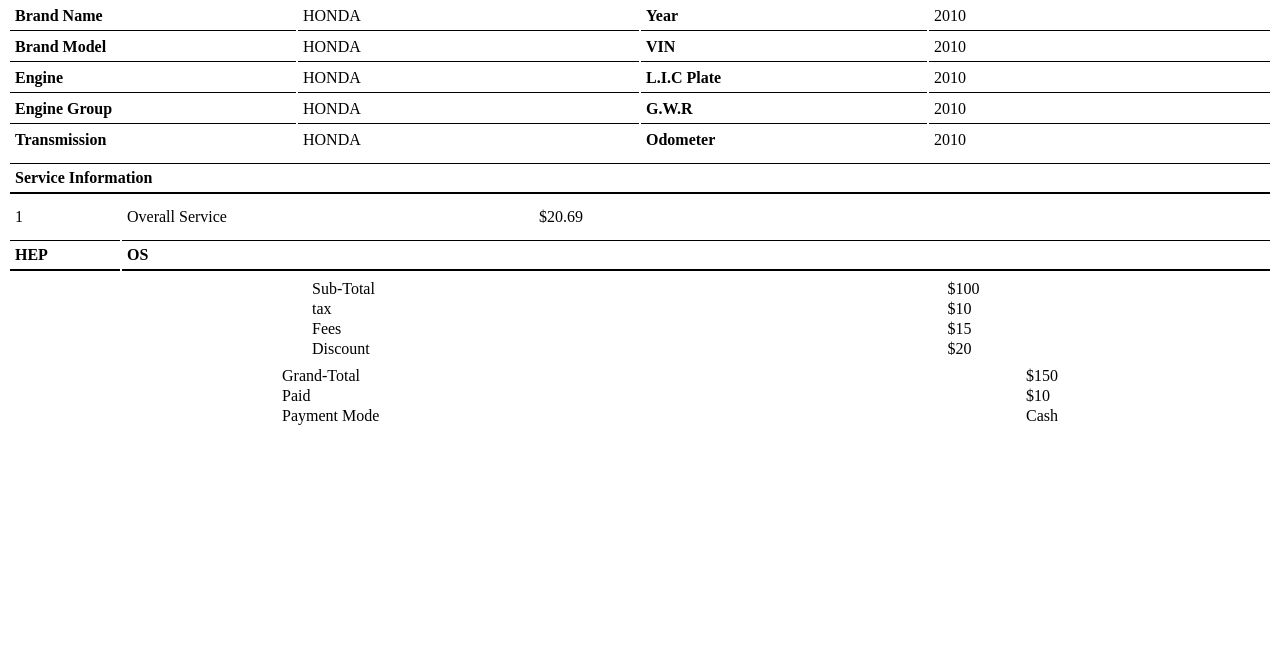
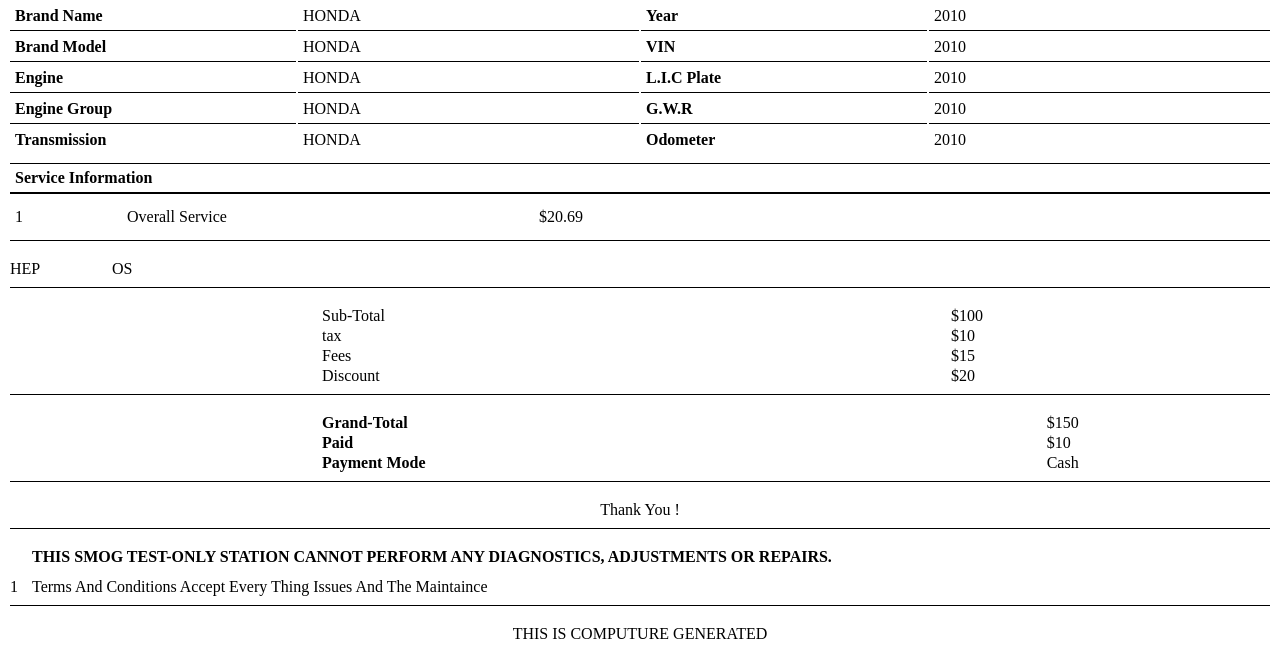
Before and after one commit to Vinutha-B-M/Zoona_API_Python, a Django app: template templates/order_template.html in a window 1280 px wide. Shown: the part 572-1225 px from the top of the page. Before the commit the page ends 997 px from the top, so only its background shows below. Run offline with Django 3.2, Linux system fonts and the light colour scheme; the template is opened without the code that fills it, so the values that code supplies are empty.

Commit message:
order list restructure

```diff
--- a/templates/order_template.html
+++ b/templates/order_template.html
@@ -225,31 +225,41 @@
         </table>
         <table class="table">
             <tr>
-                <td class="c" style="width: 100px;">HEP</td>
-                <td class="c">OS</td>
+                <td style="width: 100%;"></td>
             </tr>
         </table>
         <table class="table">
             <tr>
-                <td class="zz" style="width: 300px;"></td>
+                <td class="zz" style="width: 100px;">HEP</td>
+                <td class="zz">OS</td>
+            </tr>
+        </table>
+        <table class="table">
+            <tr>
+                <td style="width: 100%;"></td>
+            </tr>
+        </table>
+        <table class="table">
+            <tr>
+                <td class="zz" style="width: 310px;"></td>
                 <td class="zz" >Sub-Total</td>
                 <td class="zz" >$100</th>
 
             </tr>
             <tr>
-                <td  class="zz" style="width: 300px;"></td>
+                <td  class="zz" style="width: 310px;"></td>
                 <td class="zz">tax</td>
                 <td class="zz">$10</th>
 
             </tr>
             <tr>
-                <td class="zz" style="width: 300px;"></td>
+                <td class="zz" style="width: 310px;"></td>
                 <td class="zz" >Fees</td>
                 <td class="zz" >$15</th>
 
             </tr>
             <tr>
-                <td class="zz" style="width: 300px;"></td>
+                <td class="zz" style="width: 310px;"></td>
                 <td class="zz" >Discount</td>
                 <td class="zz" >$20</th>
 
@@ -257,23 +267,65 @@
         </table>
         <table class="table">
             <tr>
-                <td class="zz" style="width: 27px;"></td>
-                <td class="zz" >Grand-Total</td>
+                <td style="width: 100%;"></td>
+            </tr>
+        </table>
+        <table class="table">
+            <tr>
+                <td class="zz" style="width: 310px;"></td>
+                <td class="zz" style="font-weight: bold;" >Grand-Total</td>
                 <td class="zz" >$150</th>
 
             </tr>
             <tr>
-                <td  class="zz" style="width: 270px;"></td>
-                <td class="zz">Paid</td>
+                <td  class="zz" style="width: 310px;"></td>
+                <td class="zz" style="font-weight: bold;" >Paid</td>
                 <td class="zz">$10</th>
 
             </tr>
             <tr>
-                <td class="zz" style="width: 270px;"></td>
-                <td class="zz" >Payment Mode</td>
+                <td class="zz" style="width: 310px;"></td>
+                <td class="zz" style="font-weight: bold;"  >Payment Mode</td>
                 <td class="zz" >Cash</th>
 
             </tr>
+        </table>
+        <table class="table">
+            <tr>
+                <td style="width: 100%;"></td>
+            </tr>
+        </table>
+        <table class="table">
+            <tr>
+                <td class="zz" style="text-align: center;"> Thank You !</td>
+            </tr>
+        </table>
+        <table class="table">
+            <tr>
+                <td style="width: 100%;"></td>
+            </tr>
+        </table>
+
+        <table class="table">
+            <tr>
+                <td class="zz" style="padding-bottom: 10px;"></td>
+                <td class="zz" style="font-weight:bold;padding-bottom: 10px;">THIS SMOG TEST-ONLY STATION CANNOT PERFORM ANY DIAGNOSTICS, ADJUSTMENTS OR REPAIRS.</td>
+            </tr>
+            <tr>
+                <td class="zz" style="width: 20px;">1</td>
+                <td class="zz">Terms And Conditions Accept Every Thing Issues And The Maintaince</td>
+            </tr>
+        </table>
+        <table class="table">
+            <tr>
+                <td style="width: 100%;"></td>
+            </tr>
+        </table>
+        <table class="table">
+            <tr>
+                <td class="zz" style="text-align: center;">THIS IS COMPUTURE GENERATED </td>
+            </tr>
+
         </table>
     </div>
 </div>
```
Also changed, not shown: payment/views.py (+87 -3 lines).
